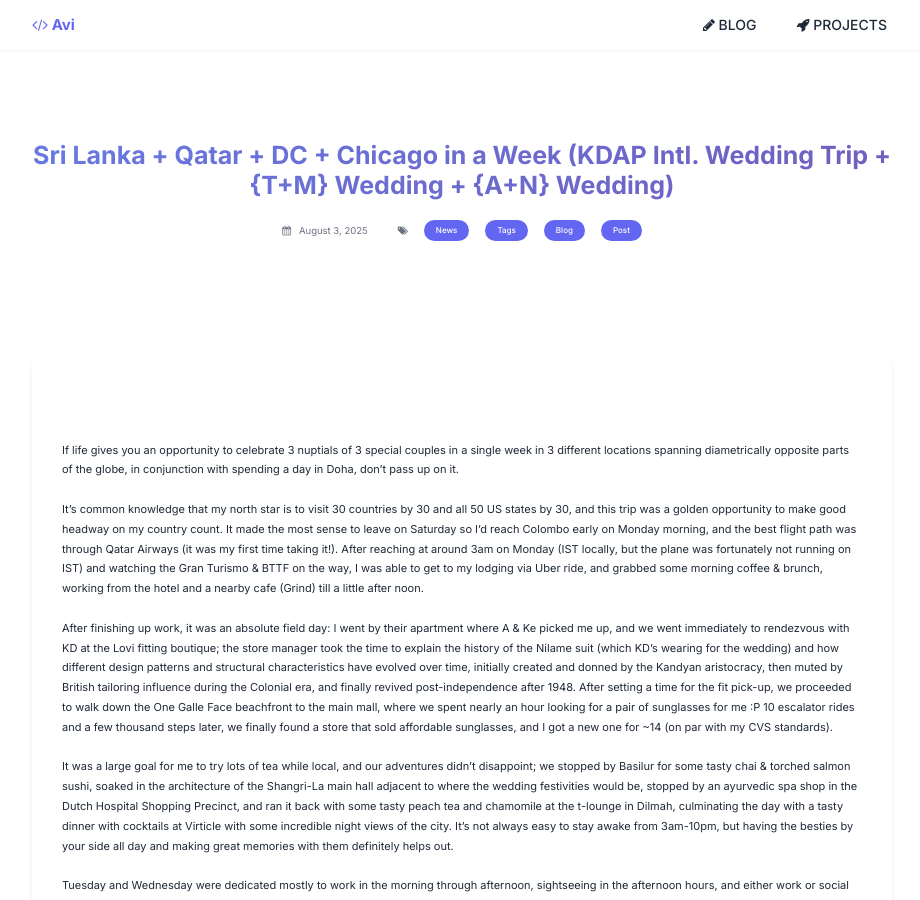
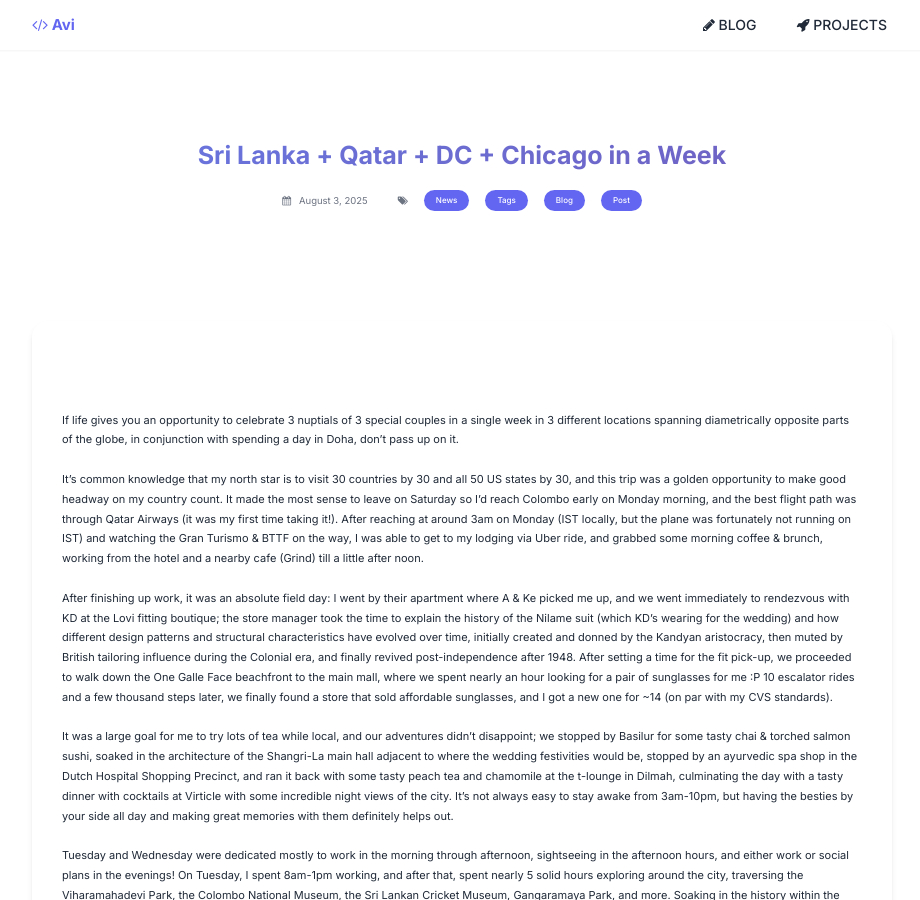
Before and after one commit to avinayak14/avinayak14.github.io, a Jekyll site: the page built from _posts/2025-08-03-post23.md, in a window 1280 px wide and 900 px high. Shown: the whole window, without its empty margins (178-1098 px from the left). Built offline with Jekyll 4.4.1, drawn with Linux system fonts in a browser that asks for light colours; nearby versions of some CDN libraries.

Commit message:
changing post 23 title to make it more concise

```diff
--- a/_posts/2025-08-03-post23.md
+++ b/_posts/2025-08-03-post23.md
@@ -1,6 +1,6 @@
 ---
 layout: post
-title: Sri Lanka + Qatar + DC + Chicago in a Week (KDAP Intl. Wedding Trip + {T+M} Wedding + {A+N} Wedding)
+title: Sri Lanka + Qatar + DC + Chicago in a Week
 tags:
 - News
 - Tags
```
